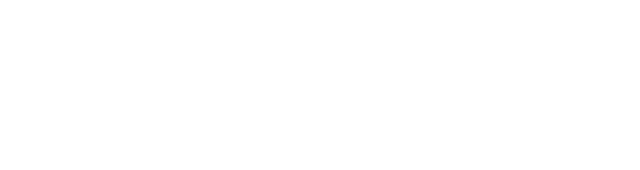
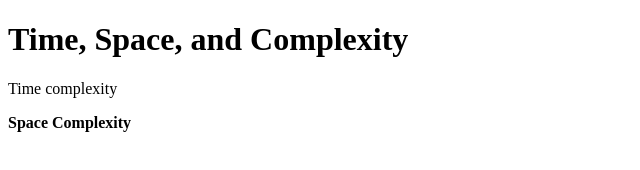
Before and after one commit to acciojob/time-and-space-complexity-KunikaMaindola, a website: page main.html in a window 1280 px wide. Shown: the whole page, without its empty margins (0-640 px from the left). Drawn offline with Linux system fonts and the light colour scheme.

Commit message:
created a submission

```diff
--- a/main.html
+++ b/main.html
@@ -7,6 +7,9 @@
 </head>
 
 <body>
+	<H1>Time, Space, and Complexity</H1>
+	<p>Time complexity</p>
+	<p><b>Space Complexity</b></p>
 	<!-- the entire body must be written by student -->
     <script type="text/javascript" src="./script.js">
 </script>
```
